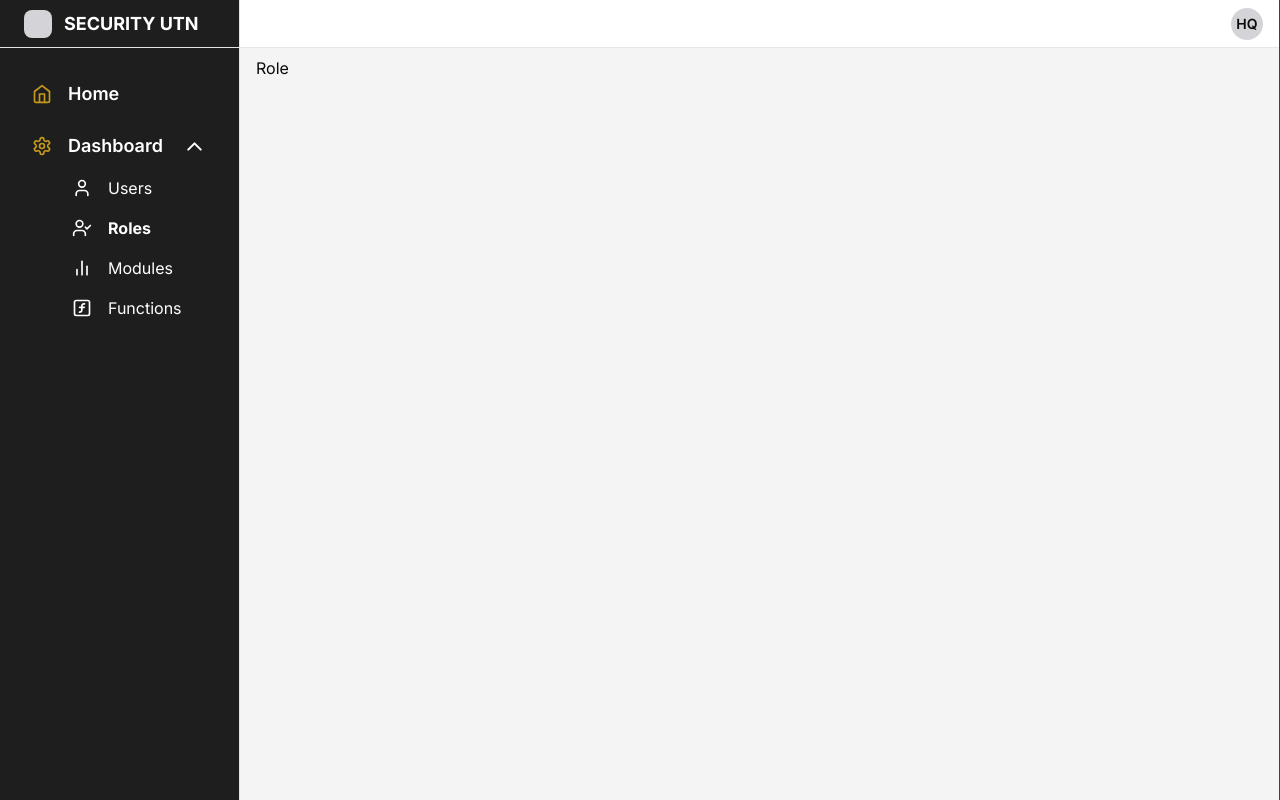
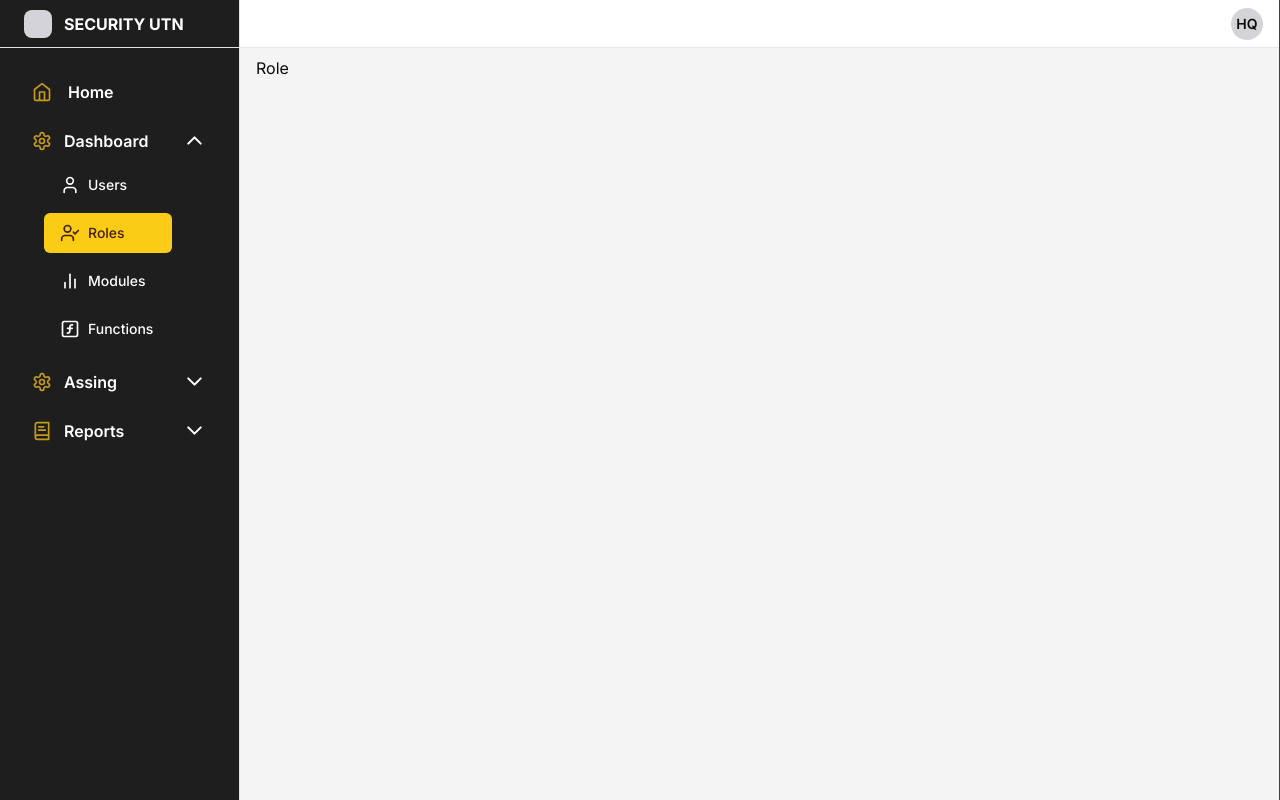
Before and after one commit to FranklinLeandroEnriquez/security-next, a Next.js app: page /dashboard/role in a window 1280 px wide. Both pictures are taken after a click on the button "Dashboard". Built offline with nearby package versions, Linux system fonts and the light colour scheme.

Commit message:
side-final1

```diff
--- a/src/SideConfig/constants.tsx
+++ b/src/SideConfig/constants.tsx
@@ -1,4 +1,4 @@
-import Icon from '../components/Incon';
+import { Home, Settings, User, UserCheck, BarChart2, FunctionSquare, BookText } from 'lucide-react';
 import { SideNavItems } from './types';
 
 
@@ -6,75 +6,75 @@ export const SIDEVAR_ITEMS: SideNavItems[] = [
     {
         title: "Home",
         path: "/",
-        icon: <Icon name="home" color="#c59a1a" size={20} />
+        icon: <Home size={20} name='home' color="#c59a1a" />
     },
     {
         title: "Dashboard",
         path: "/dashboard/",
-        icon: <Icon name="settings" color="#c59a1a" size={20} />,
+        icon: <Settings size={20} color="#c59a1a" />,
         submenu: true,
         subMenuItems: [
             {
                 title: "Users",
                 path: "/dashboard/user",
-                icon: <Icon name="user" color="white" size={20} />
+                icon: <User size={20} />
             },
             {
                 title: "Roles",
                 path: "/dashboard/role",
-                icon: <Icon name="user-check" color="white" size={20} />
+                icon: <UserCheck size={20} />
             },
             {
                 title: "Modules",
                 path: "/dashboard/module",
-                icon: <Icon name="bar-chart-2" color="white" size={20} />
+                icon: <BarChart2 size={20} />
 
             },
             {
                 title: "Functions",
                 path: "/dashboard/function",
-                icon: <Icon name="function-square" color="white" size={20} />
+                icon: <FunctionSquare size={20} />
             }
         ]
     },
-    // {
-    //     title: "Assing",
-    //     path: "/",
-    //     icon: <Icon name="settings" color="#FFD700" size={25} />,
-    //     submenu: true,
-    //     subMenuItems: [
-    //         {
-    //             title: "Fuctions to Roles",
-    //             path: "/",
-    //         },
-    //         {
-    //             title: "Roles to Users",
-    //             path: "/",
-    //         },
-    //     ]
-    // },
-    // {
-    //     title: "Reports",
-    //     path: "/",
-    //     icon: <Icon name="book-text" color="#FFD700" size={25} />,
-    //     submenu: true,
-    //     subMenuItems: [
-    //         {
-    //             title: "Users",
-    //             path: "/",
-    //         },
-    //         {
-    //             title: "Roles",
-    //             path: "/",
-    //         },
-    //         {
-    //             title: "Modules",
-    //             path: "/",
-    //         },
-    //         {
-    //             title: "Functions",
-    //             path: "/",
-    //         }
-    //     ]
-    // }
+    {
+        title: "Assing",
+        path: "/",
+        icon: <Settings size={20} color="#c59a1a" />,
+        submenu: true,
+        subMenuItems: [
+            {
+                title: "Fuctions to Roles",
+                path: "/",
+            },
+            {
+                title: "Roles to Users",
+                path: "/",
+            },
+        ]
+    },
+    {
+        title: "Reports",
+        path: "/",
+        icon: <BookText size={20} color="#c59a1a" />,
+        submenu: true,
+        subMenuItems: [
+            {
+                title: "Users",
+                path: "/",
+            },
+            {
+                title: "Roles",
+                path: "/",
+            },
+            {
+                title: "Modules",
+                path: "/",
+            },
+            {
+                title: "Functions",
+                path: "/",
+            }
+        ]
+    }
 ]
--- a/src/app/page.tsx
+++ b/src/app/page.tsx
@@ -13,7 +13,7 @@ import {
 import { Checkbox } from "@/components/ui/checkbox"
 import { Input } from "@/components/ui/input"
 import { Label } from "@/components/ui/label"
-import Icon from '../components/Incon';
+import { Tally1 } from 'lucide-react'
 import Image from 'next/image';
 
 
@@ -37,7 +37,7 @@ export default function Home() {
           <Card >
             <CardHeader className="space-y-1">
               <div className="mr-5 mb-7 mt-3 justify-center flex flex-initial items-center">
-                <Icon name="tally-1" color="#FFD700" size={35} />
+                <Tally1 color="#FFD700" size={35} />
                 <span className="font-bold text-2xl">
                   SECURITY UTN
                 </span>
--- a/src/components/Incon.tsx
+++ /dev/null
@@ -1,15 +0,0 @@
-import dynamic from 'next/dynamic'
-import { LucideProps } from 'lucide-react';
-import dynamicIconImports from 'lucide-react/dynamicIconImports';
-
-interface IconProps extends LucideProps {
-    name: keyof typeof dynamicIconImports;
-}
-
-const Icon = ({ name, ...props }: IconProps) => {
-    const LucideIcon = dynamic(dynamicIconImports[name])
-
-    return <LucideIcon {...props} />;
-};
-
-export default Icon;
--- a/src/components/SideNav.tsx
+++ b/src/components/SideNav.tsx
@@ -4,10 +4,11 @@ import React, { useState } from 'react';
 
 import Link from 'next/link';
 import { usePathname } from 'next/navigation';
+import { ChevronDown, Ghost } from 'lucide-react';
 
 import { SIDEVAR_ITEMS } from '@/SideConfig/constants';
 import { SideNavItems } from '@/SideConfig/types';
-import Icon from './Incon';
+import { Button, buttonVariants } from './ui/button';
 
 const SideNav = () => {
     return (
@@ -18,7 +19,7 @@ const SideNav = () => {
                     className="flex flex-row space-x-3 items-center justify-center md:justify-start md:px-6 border-b border-zinc-200 h-12 w-full"
                 >
                     <span className="h-7 w-7 bg-zinc-300 rounded-lg" />
-                    <span className="font-bold text-lg hidden md:flex">SECURITY UTN</span>
+                    <span className="font-bold text-base hidden md:flex">SECURITY UTN</span>
                 </Link>
 
                 <div className="flex flex-col space-y-2 md:px-6 ">
@@ -46,28 +47,28 @@ const MenuItem = ({ item }: { item: SideNavItems }) => {
                 <>
                     <button
                         onClick={toggleSubMenu}
-                        className={`flex flex-row items-center p-2 rounded-lg text-white hover-bg-[#36342e] w-full justify-between hover:bg-[#36342e] ${pathname.includes(item.path) ? 'text-[#FEAF00]' : ''
+                        className={`flex flex-row items-center p-2 rounded-lg text-white hover-bg-[#36342e] w-full justify-between hover:bg-[#36342e] ${pathname.includes(item.path) ? '' : ''
                             }`}
                     >
-                        <div className="flex flex-row space-x-4 items-center">
+                        <div className="flex flex-row space-x-3 items-center">
                             {item.icon}
-                            <span className="font-semibold text-lg  flex">{item.title}</span>
+                            <span className="font-semibold text-base  flex">{item.title}</span>
                         </div>
 
                         <div className={`${subMenuOpen ? 'rotate-180' : ''} flex`}>
-                            <Icon name="chevron-down" color="white" size={25} />
+                            <ChevronDown color="white" size={25} />
                         </div>
                     </button>
 
                     {subMenuOpen && (
-                        <div className="my-2 ml-12 flex flex-col space-y-4">{item.subMenuItems?.map((subItem, idx) => {
+                        <div className="my-1 ml-2 flex flex-col space-y-2">{item.subMenuItems?.map((subItem, idx) => {
                             return (
                                 <Link
                                     key={idx}
                                     href={subItem.path}
-                                    className={`${subItem.path === pathname ? 'font-bold' : ''}`}
+                                    className={`${subItem.path === pathname ? `${buttonVariants()} bg-[#c59a1a] ml-3 w-[70%]` : ` ${buttonVariants({ variant: "ghost" })} ml-3 w-[70%]  hover:bg-[#c59a1a]`}`}
                                 >
-                                    <div className="flex flex-row space-x-4 items-center">
+                                    <div className="flex flex-row space-x-2 flex-auto">
                                         {subItem.icon}
                                         <span>{subItem.title}</span>
                                     </div>
@@ -83,7 +84,7 @@ const MenuItem = ({ item }: { item: SideNavItems }) => {
                         }`}
                 >
                     {item.icon}
-                    <span className="font-semibold text-lg flex">{item.title}</span>
+                    <span className="font-semibold text-base flex">{item.title}</span>
                 </Link>
             )}
         </div>
```
